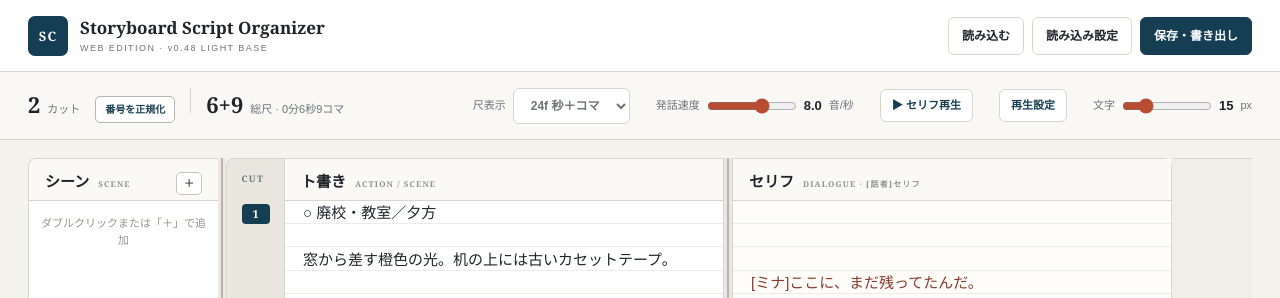
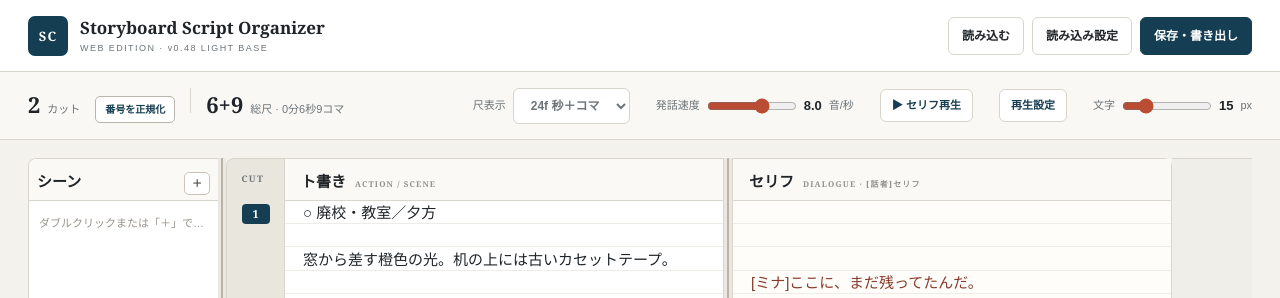
Before and after one commit to koji2make20/Storyborad-script-Organaizer, a Next.js app: page / in a window 1280 px wide. Shown: the top 298 px of the page. Built offline with nearby package versions, Linux system fonts and the light colour scheme.

Commit message:
Extend scene column to script end

```diff
--- a/app/globals.css
+++ b/app/globals.css
@@ -580,6 +580,20 @@ body {
   border-radius: 8px 0 0 8px;
   border-right: 0;
 }
+.scene-panel .panel-head {
+  flex-wrap: nowrap;
+  gap: 6px;
+  padding-right: 8px;
+  padding-left: 8px;
+  overflow: hidden;
+}
+.scene-panel .panel-head > b {
+  flex: 0 0 auto;
+  white-space: nowrap;
+}
+.scene-panel .panel-head > span {
+  display: none;
+}
 .scene-panel textarea {
   position: relative;
   z-index: 2;
@@ -604,8 +618,9 @@ body {
   font:
     400 var(--editor-font) / 1.55 "Yu Gothic UI",
     sans-serif;
-  white-space: pre-wrap !important;
-  overflow: auto;
+  white-space: pre !important;
+  overflow-x: auto;
+  overflow-y: auto;
   resize: none;
 }
 .scene-empty-hint {
@@ -618,9 +633,13 @@ body {
   color: #99938b;
   font-size: 11px;
   text-align: center;
+  white-space: nowrap;
+  overflow: hidden;
+  text-overflow: ellipsis;
   pointer-events: none;
 }
 .scene-add-button {
+  flex: 0 0 auto;
   margin-left: auto;
   padding: 3px 7px;
   border: 1px solid #c9c3ba;
--- a/app/page.tsx
+++ b/app/page.tsx
@@ -447,6 +447,7 @@ export default function Home() {
     ),
     sceneDisplayLines = Math.max(
       sceneLines,
+      lines,
       Math.ceil(560 / (fontSize * 1.55)),
     ),
     actionLines = action.split("\n"),
@@ -2670,7 +2671,7 @@ export default function Home() {
               <textarea
                 key={`${divider.id}-text`}
                 className="scene-section-editor"
-                wrap="soft"
+                wrap="off"
                 spellCheck={false}
                 value={divider.text}
                 style={{
```
